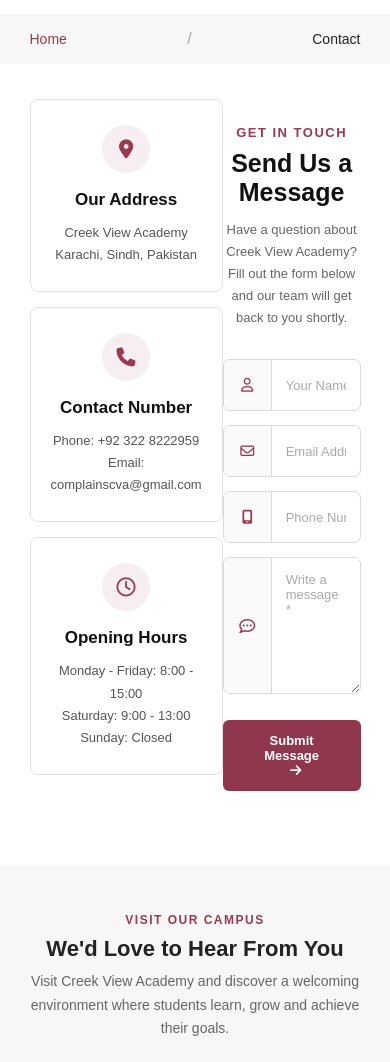
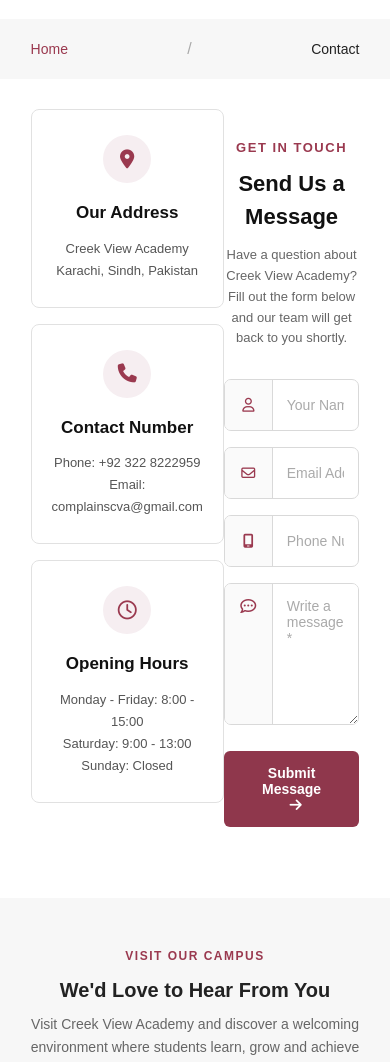
Before and after one commit to syedfarizh-a11y/Creek_View_Acadmey, a plain HTML site: page Contact.html in a window 390 px wide. Shown: the part 121-1183 px from the top of the page. Drawn offline with Linux system fonts and the light colour scheme.

Commit message:
Update Contact.css

```diff
--- a/Contact.css
+++ b/Contact.css
@@ -1,5 +1,5 @@
 /* =========================
-   GLOBAL
+   GLOBAL RESET & VARIABLES
 ========================= */
 
 * {
@@ -12,13 +12,15 @@ body {
     font-family: Arial, Helvetica, sans-serif;
     background: #ffffff;
     color: #222;
+    line-height: 1.5;
+    overflow-x: hidden;
 }
 
 .container {
     width: 90%;
     max-width: 1200px;
     margin: 0 auto;
-    padding: 0 20px;
+    padding: 0 15px;
 }
 
 
@@ -31,6 +33,7 @@ header {
     padding: 15px 0;
     position: relative;
     width: 100%;
+    z-index: 100;
 }
 
 header .container {
@@ -39,18 +42,14 @@ header .container {
     align-items: center;
 }
 
-
 /* Logo */
-
 .logo img {
     width: 90px;
     height: auto;
     display: block;
 }
 
-
 /* Desktop Navigation */
-
 nav ul {
     display: flex;
     list-style: none;
@@ -70,9 +69,7 @@ nav li a:hover {
     color: #000;
 }
 
-
-/* Icons */
-
+/* Header Icons */
 .icons {
     display: flex;
     gap: 12px;
@@ -90,14 +87,14 @@ nav li a:hover {
     color: #000;
 }
 
-
-/* Mobile Menu Button */
-
+/* Mobile Toggle */
 .menu-toggle {
     display: none;
     color: #fff;
     font-size: 24px;
     cursor: pointer;
+    background: transparent;
+    border: none;
 }
 
 
@@ -107,14 +104,15 @@ nav li a:hover {
 
 .breadcrumb {
     background: #f7f7f7;
-    padding: 20px 0;
-    margin-top: 30px;
+    padding: 18px 0;
+    margin-top: 20px;
 }
 
 .breadcrumb .container {
     display: flex;
     align-items: center;
-    gap: 12px;
+    flex-wrap: wrap;
+    gap: 8px 12px;
 }
 
 .breadcrumb a {
@@ -134,25 +132,19 @@ nav li a:hover {
 
 
 /* =========================
-   CONTACT SECTION
+   CONTACT SECTION & CARDS
 ========================= */
 
 .contact-section {
-    padding: 50px 0 70px;
-       width: 100%;
-
+    padding: 40px 0 60px;
+    width: 100%;
 }
-
-
-/* =========================
-   INFO CARDS
-========================= */
 
 .contact-info {
     display: grid;
     grid-template-columns: repeat(3, 1fr);
     gap: 20px;
-    margin-bottom: 55px;
+    margin-bottom: 50px;
 }
 
 .info-card {
@@ -161,7 +153,7 @@ nav li a:hover {
     min-height: 190px;
     padding: 25px 20px;
     text-align: center;
-    transition: 0.3s ease;
+    transition: transform 0.3s ease, box-shadow 0.3s ease;
     background: #fff;
 }
 
@@ -177,11 +169,9 @@ nav li a:hover {
     color: #9a394f;
     border-radius: 50%;
     margin: 0 auto 17px;
-
     display: flex;
     align-items: center;
     justify-content: center;
-
     font-size: 19px;
 }
 
@@ -199,7 +189,7 @@ nav li a:hover {
 
 
 /* =========================
-   FORM HEADING
+   FORM SECTION
 ========================= */
 
 .form-heading {
@@ -213,10 +203,11 @@ nav li a:hover {
     font-size: 13px;
     font-weight: 700;
     letter-spacing: 1.5px;
+    text-transform: uppercase;
 }
 
 .form-heading h2 {
-    font-size: 30px;
+    font-size: 28px;
     margin: 8px 0 12px;
     color: #111;
 }
@@ -224,13 +215,8 @@ nav li a:hover {
 .form-heading p {
     color: #666;
     font-size: 14px;
-    line-height: 1.7;
+    line-height: 1.6;
 }
-
-
-/* =========================
-   FORM
-========================= */
 
 .contact-form {
     width: 100%;
@@ -238,9 +224,9 @@ nav li a:hover {
 
 .form-row {
     display: grid;
-    grid-template-columns: 1fr 1fr;
+    grid-template-columns: repeat(2, 1fr);
     gap: 20px;
-    margin-bottom: 14px;
+    margin-bottom: 16px;
 }
 
 .input-box {
@@ -256,11 +242,9 @@ nav li a:hover {
     width: 48px;
     min-width: 48px;
     border-right: 1px solid #d9d9d9;
-
     display: flex;
     align-items: center;
     justify-content: center;
-
     color: #9a394f;
     background: #fafafa;
     font-size: 14px;
@@ -272,7 +256,7 @@ nav li a:hover {
     border: none;
     outline: none;
     padding: 0 14px;
-    font-size: 13px;
+    font-size: 14px;
     color: #222;
     background: transparent;
 }
@@ -281,22 +265,11 @@ nav li a:hover {
     color: #aaa;
 }
 
-.input-box select {
-    cursor: pointer;
-}
-
-
-/* =========================
-   MESSAGE
-========================= */
-
 .message-box {
     width: 100%;
-    min-height: 135px;
-
+    min-height: 140px;
     border: 1px solid #d9d9d9;
     border-radius: 7px;
-
     display: flex;
     overflow: hidden;
     background: #fff;
@@ -305,38 +278,30 @@ nav li a:hover {
 .message-icon {
     width: 48px;
     min-width: 48px;
-
     border-right: 1px solid #d9d9d9;
     background: #fafafa;
-
     display: flex;
-    align-items: center;
+    align-items: flex-start;
+    padding-top: 14px;
     justify-content: center;
-
     color: #9a394f;
 }
 
 .message-box textarea {
     width: 100%;
-    min-height: 135px;
-
+    min-height: 140px;
     border: none;
     outline: none;
     resize: vertical;
-
     padding: 14px;
-    font-family: Arial, Helvetica, sans-serif;
-    font-size: 13px;
+    font-family: inherit;
+    font-size: 14px;
+    color: #222;
 }
 
 .message-box textarea::placeholder {
     color: #aaa;
 }
-
-
-/* =========================
-   BUTTON
-========================= */
 
 .button-area {
     text-align: center;
@@ -347,15 +312,12 @@ nav li a:hover {
     border: none;
     background: #8f374c;
     color: #fff;
-
-    padding: 13px 30px;
+    padding: 14px 32px;
     border-radius: 6px;
-
-    font-size: 13px;
+    font-size: 14px;
     font-weight: 600;
-
     cursor: pointer;
-    transition: 0.3s ease;
+    transition: background 0.3s ease, transform 0.2s ease;
 }
 
 .button-area button i {
@@ -369,7 +331,7 @@ nav li a:hover {
 
 
 /* =========================
-   MAP / CTA
+   MAP / CTA SECTION
 ========================= */
 
 .map-section {
@@ -389,18 +351,19 @@ nav li a:hover {
     letter-spacing: 1.5px;
     color: #9a394f;
     font-weight: bold;
+    text-transform: uppercase;
 }
 
 .map-content h2 {
     margin: 8px 0;
-    font-size: 25px;
+    font-size: 24px;
 }
 
 .map-content p {
     max-width: 650px;
     color: #666;
     font-size: 14px;
-    line-height: 1.7;
+    line-height: 1.6;
 }
 
 .map-button {
@@ -410,9 +373,10 @@ nav li a:hover {
     color: #fff;
     padding: 13px 22px;
     border-radius: 6px;
-    font-size: 13px;
+    font-size: 14px;
     font-weight: bold;
-    transition: 0.3s ease;
+    transition: background 0.3s ease;
+    display: inline-block;
 }
 
 .map-button:hover {
@@ -425,38 +389,18 @@ nav li a:hover {
 
 
 /* =========================
-   TABLET
+   MEDIA QUERIES (RESPONSIVE)
 ========================= */
 
-@media (max-width: 892px) {
-
-    .container {
-        width: 90%;
-        padding: 0 10px;
-       display: content ;
-    }
-
+/* Tablet & Smaller Desktops (Max-width: 992px) */
+@media (max-width: 992px) {
     .contact-info {
-        grid-template-columns: 1fr;
-    }
-
-    .info-card {
-        min-height: auto;
-    }
-
-    .map-content {
-        flex-direction: column;
-        align-items: flex-start;
+        grid-template-columns: repeat(2, 1fr);
     }
 }
 
-
-/* =========================
-   MOBILE NAVIGATION
-========================= */
-
+/* Tablet / Mobile Navigation Breakpoint (Max-width: 850px) */
 @media (max-width: 850px) {
-
     .menu-toggle {
         display: block;
     }
@@ -467,14 +411,9 @@ nav li a:hover {
         top: 100%;
         left: 0;
         width: 100%;
-
         background-color: rgb(180, 25, 28);
-
         box-shadow: 0 4px 10px rgba(0, 0, 0, 0.15);
-
-        padding: 15px 0;
-
-        z-index: 1000;
+        padding: 20px 0;
     }
 
     nav.active {
@@ -488,54 +427,51 @@ nav li a:hover {
     }
 
     nav li a {
-        font-size: 15px;
-        color: #fff;
-        font-weight: 600;
+        display: block;
+        padding: 8px 0;
     }
-
-    nav li a:hover {
-        color: #000;
-    }
-
-    /* Hide icons on mobile */
 
     .icons {
         display: none;
     }
 }
 
-
-/* =========================
-   SMALL MOBILE
-========================= */
-
-@media (max-width: 650px) {
-
-    .breadcrumb {
-        margin-top: 15px;
-        padding: 16px 0;
-    }
-
-    .breadcrumb .container {
-        gap: 8px;
-    }
-
-    .contact-section {
-        padding: 35px 0 50px;
+/* Mobile Devices (Max-width: 768px) */
+@media (max-width: 768px) {
+    .container {
+        width: 92%;
     }
 
     .contact-info {
-        gap: 15px;
-        margin-bottom: 40px;
+        grid-template-columns: 1fr;
+        gap: 16px;
     }
 
     .form-row {
         grid-template-columns: 1fr;
-        gap: 14px;
+        gap: 16px;
+    }
+
+    .map-content {
+        flex-direction: column;
+        align-items: flex-start;
+        gap: 20px;
+    }
+
+    .map-button {
+        width: 100%;
+        text-align: center;
+    }
+}
+
+/* Small Screens & Mobile (Max-width: 576px) */
+@media (max-width: 576px) {
+    .contact-section {
+        padding: 30px 0 45px;
     }
 
     .form-heading h2 {
-        font-size: 25px;
+        font-size: 22px;
     }
 
     .form-heading p {
@@ -547,11 +483,6 @@ nav li a:hover {
     }
 
     .map-content h2 {
-        font-size: 22px;
-    }
-
-    .map-button {
-        width: 100%;
-        text-align: center;
+        font-size: 20px;
     }
 }
```
